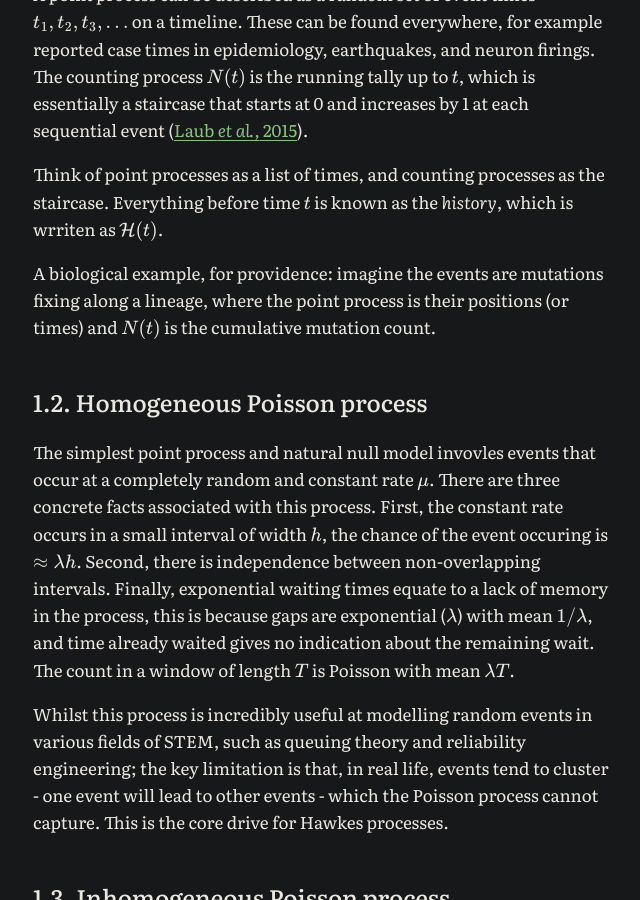
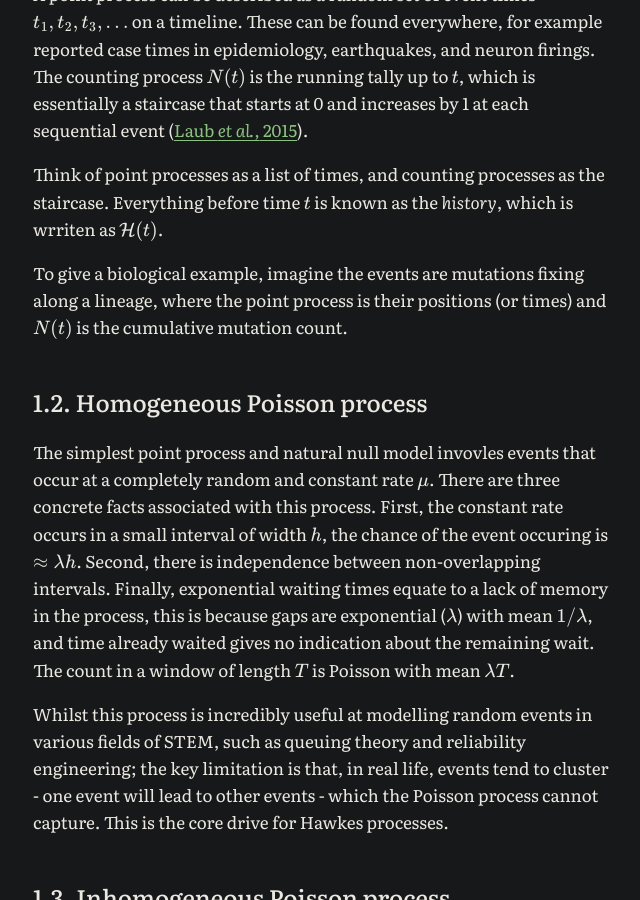
Before and after one commit to timj-wood/timj-wood.github.io, a Jekyll site: the page built from _posts/2026-09-15-hawkes-processes.md, in a window 1280 px wide and 900 px high, scrolled down 1230 px. Shown: the whole window, without its empty margins (284-924 px from the left). Built offline with Jekyll 4.4.1, drawn with Linux system fonts in a browser that asks for light colours.

Commit message:
Update 2026-09-15-hawkes-processes.md

```diff
--- a/_posts/2026-09-15-hawkes-processes.md
+++ b/_posts/2026-09-15-hawkes-processes.md
@@ -24,7 +24,7 @@ A point process can be described as a random set of event times $$t_1, t_2, t_3,
 
 Think of point processes as a list of times, and counting processes as the staircase. Everything before time $$t$$ is known as the *history*, which is wrriten as $$\mathcal{H}(t)$$.
 
-A biological example, for providence: imagine the events are mutations fixing along a lineage, where the point process is their positions (or times) and $$N(t)$$ is the cumulative mutation count.
+To give a biological example, imagine the events are mutations fixing along a lineage, where the point process is their positions (or times) and $$N(t)$$ is the cumulative mutation count.
 
 ## 1.2. Homogeneous Poisson process
 
```
